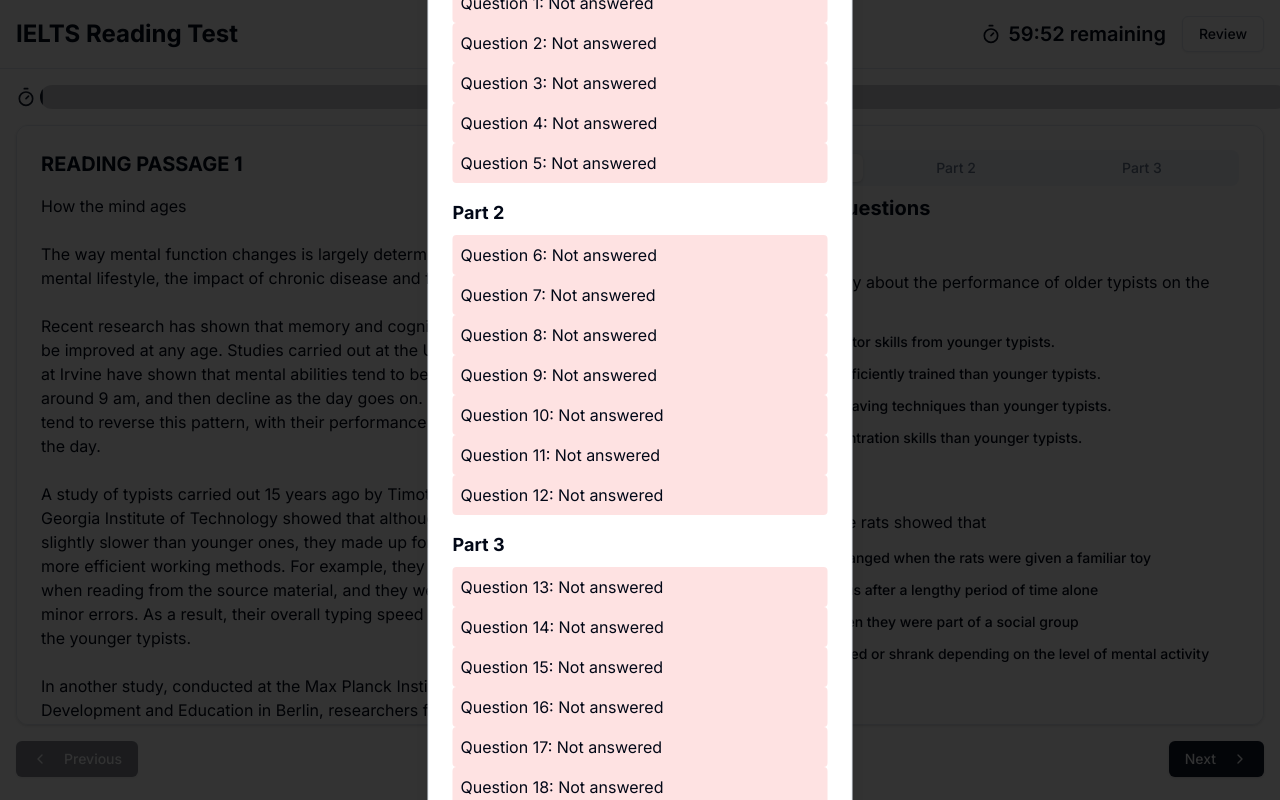
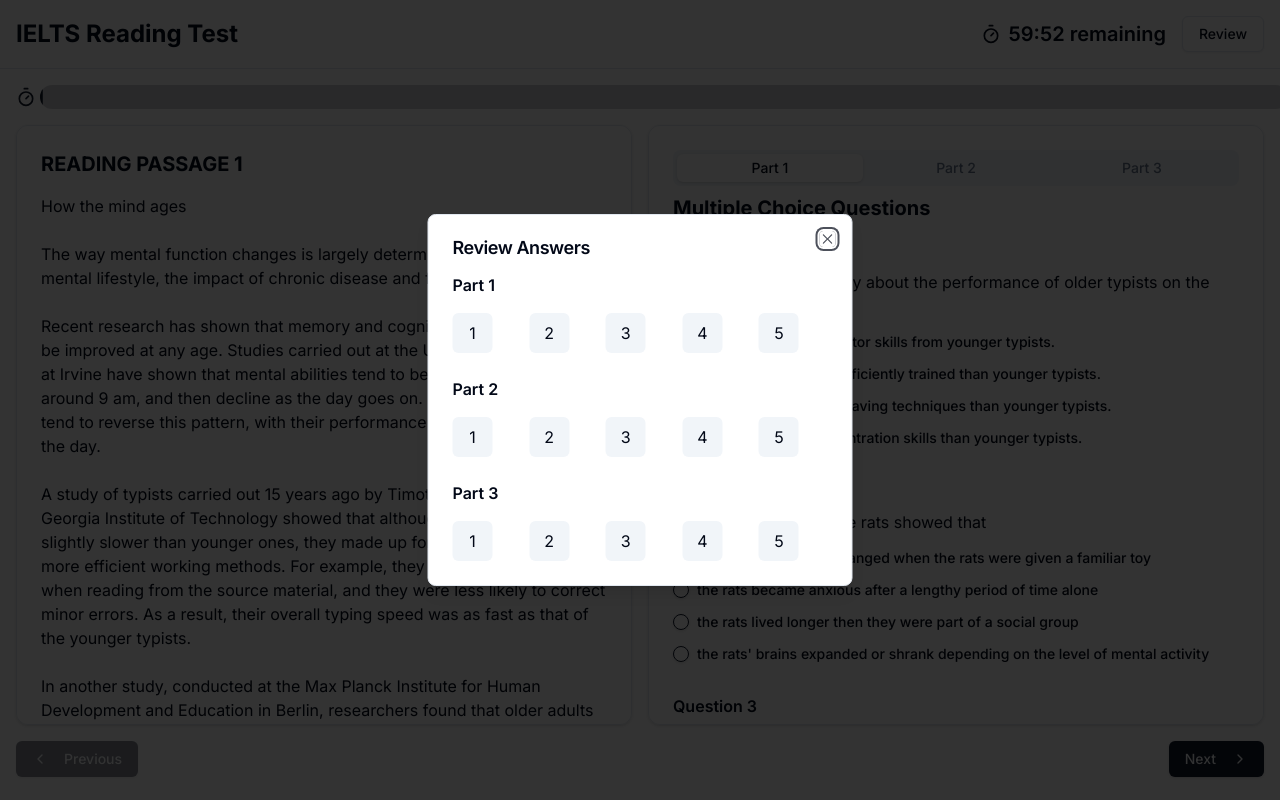
Before and after one commit to Axdityxa/IELTS, a Next.js app: page /baseband-test in a window 1280 px wide. Both pictures are taken after a click on the button "Review". Built offline with nearby package versions, Linux system fonts and the light colour scheme.

Commit message:
fixed review button

```diff
--- a/app/baseband-test/page.tsx
+++ b/app/baseband-test/page.tsx
@@ -440,18 +440,20 @@ QuestionsCard.displayName = 'QuestionsCard'
 // New Review component
 const Review = ({ answers, testData }: { answers: Answers, testData: Part[] }) => {
   return (
-    <div className="grid gap-4">
-      {testData.map((part) => (
-        <div key={part.part}>
-          <h3 className="text-lg font-bold mb-2">Part {part.part}</h3>
-          {part.questions.map((question) => (
-            <div
-              key={question.id}
-              className={`p-2 rounded ${answers[question.id] ? 'bg-green-100' : 'bg-red-100'}`}
-            >
-              Question {question.id}: {answers[question.id] ? 'Answered' : 'Not answered'}
-            </div>
-          ))}
+    <div className="space-y-6">
+      {[1, 2, 3].map((partNum) => (
+        <div key={partNum} className="space-y-4">
+          <h3 className="font-semibold">Part {partNum}</h3>
+          <div className="grid grid-cols-5 gap-2">
+            {[1, 2, 3, 4, 5].map((num) => (
+              <div
+                key={num}
+                className="flex h-10 w-10 items-center justify-center rounded-md bg-muted hover:bg-muted/80 cursor-pointer"
+              >
+                {num}
+              </div>
+            ))}
+          </div>
         </div>
       ))}
     </div>
@@ -539,7 +541,7 @@ function BasebandTestContent() {
           </div>
           <Dialog>
             <DialogTrigger asChild>
-              <Button variant="outline">Review</Button>
+              <Button variant="outline">Review </Button>
             </DialogTrigger>
             <DialogContent className="sm:max-w-[425px]">
               <DialogHeader>
```
